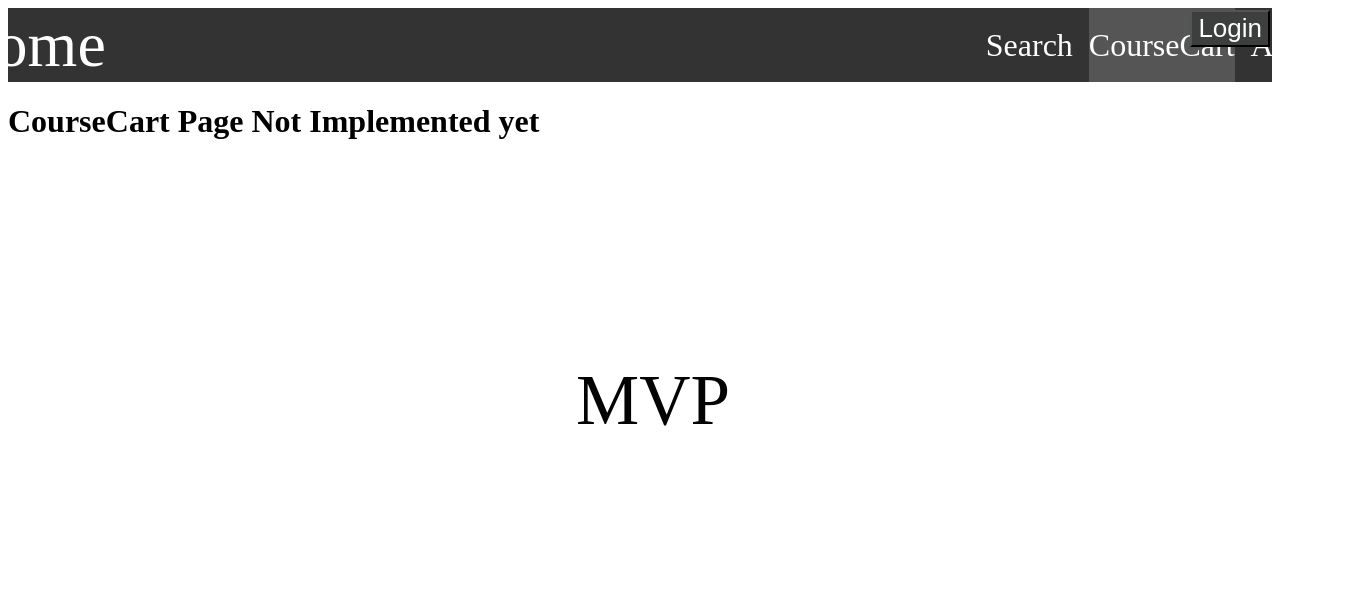
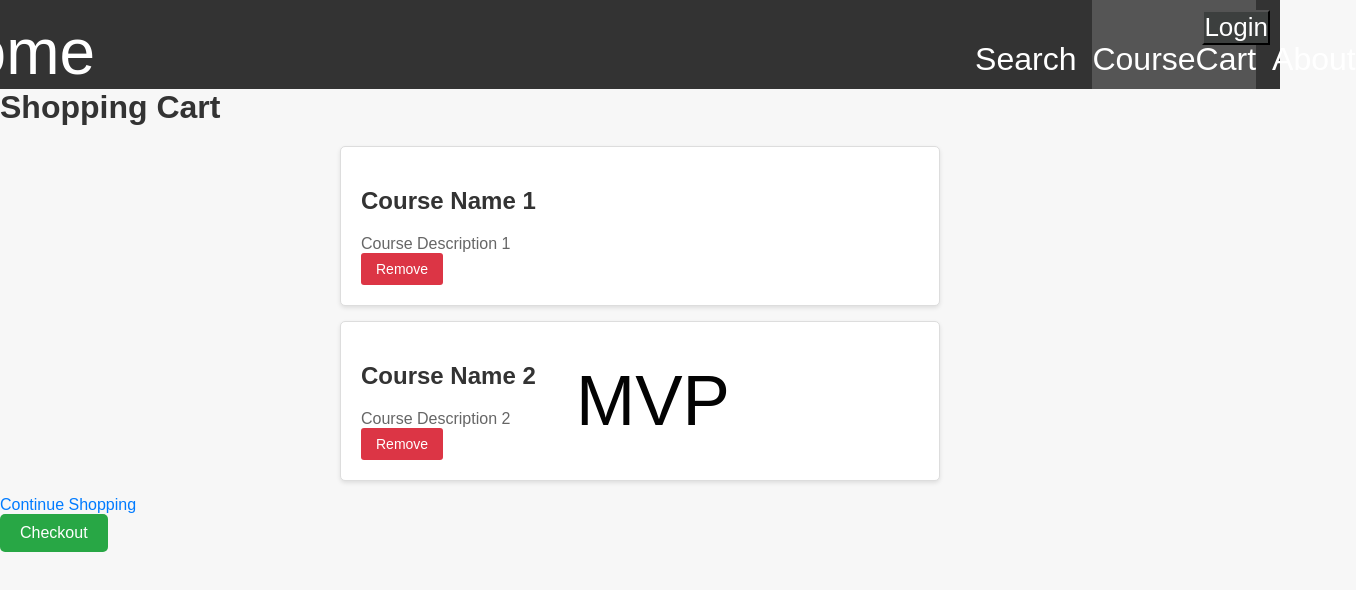
Before and after one commit to shuyiwan/Course_Sys_Rec, a React (Create React App) app in the folder MVP/frontend/: page /coursecart in a window 1280 px wide. Shown: the top 590 px of the page, 1356 px wide, since content can reach past the window. Built offline with nearby package versions, Linux system fonts and the light colour scheme.

Commit message:
Fixed the shopping cart with js

```diff
--- /dev/null
+++ b/MVP/frontend/src/Pages/CourseCart.css
@@ -0,0 +1,72 @@
+/* Reset some default styles */
+body, h1, p, a, button {
+    margin: 0;
+    padding: 0;
+}
+
+body {
+    font-family: 'Arial', sans-serif;
+    background-color: #f7f7f7;
+}
+
+h1 {
+    color: #333;
+    margin-bottom: 20px;
+}
+
+#shopping-cart {
+    max-width: 600px;
+    margin: 0 auto;
+}
+
+.cart-item {
+    background-color: #fff;
+    border: 1px solid #ddd;
+    padding: 20px;
+    margin-bottom: 15px;
+    border-radius: 5px;
+    box-shadow: 0 2px 4px rgba(0, 0, 0, 0.1);
+}
+
+.cart-item h2 {
+    color: #333;
+}
+
+.cart-item p {
+    color: #666;
+}
+
+.remove-item {
+    background-color: #dc3545;
+    color: #fff;
+    border: none;
+    padding: 8px 15px;
+    cursor: pointer;
+    font-size: 14px;
+    border-radius: 3px;
+}
+
+.remove-item:hover {
+    background-color: #c82333;
+}
+
+a {
+    display: block;
+    margin-top: 15px;
+    color: #007bff;
+    text-decoration: none;
+}
+
+button#checkout-button {
+    background-color: #28a745;
+    color: #fff;
+    border: none;
+    padding: 10px 20px;
+    cursor: pointer;
+    font-size: 16px;
+    border-radius: 5px;
+}
+
+button#checkout-button:hover {
+    background-color: #218838;
+}
--- a/MVP/frontend/src/Pages/CourseCart.js
+++ b/MVP/frontend/src/Pages/CourseCart.js
@@ -1,3 +1,57 @@
-export default function CourseCart(){
-    return <h1>CourseCart Page Not Implemented yet</h1>
+import React, { useState } from 'react';
+import './CourseCart.css'; // Import the CSS file
+
+export default function CourseCart() {
+    const [cartItems, setCartItems] = useState([
+        {
+            name: "Course Name 1",
+            description: "Course Description 1",
+        },
+        {
+            name: "Course Name 2",
+            description: "Course Description 2",
+        },
+    ]);
+
+    function removeItem(index) {
+        // Implement logic to remove the corresponding item from the cart
+        const updatedCart = [...cartItems];
+        updatedCart.splice(index, 1);
+        setCartItems(updatedCart);
+    }
+
+    return (
+        <div>
+            <h1>Shopping Cart</h1>
+
+            {/* Shopping Cart Content */}
+            <div id="shopping-cart">
+                {/* Mapping through cart items */}
+                {cartItems.map((item, index) => (
+                    <div className="cart-item" key={index}>
+                        <h2>{item.name}</h2>
+                        <p>{item.description}</p>
+                        <button className="remove-item" onClick={() => removeItem(index)}>Remove</button>
+                    </div>
+                ))}
+            </div>
+
+            {/* Continue Shopping Link */}
+            <a href="searchpage.html">Continue Shopping</a>
+
+            {/* Checkout Button */}
+            <button id="checkout-button">Checkout</button>
+
+            {/* Add your JavaScript files here for dynamic behavior */}
+            <script>
+                {`
+                    function removeItem(index) {
+                        // Implement logic to remove the corresponding item from the cart
+                        var cartItem = document.getElementsByClassName('cart-item')[index];
+                        cartItem.parentNode.removeChild(cartItem);
+                    }
+                `}
+            </script>
+        </div>
+    );
 }
```
